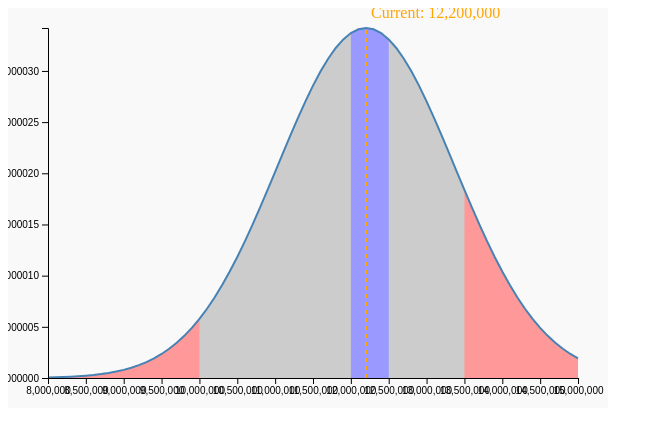
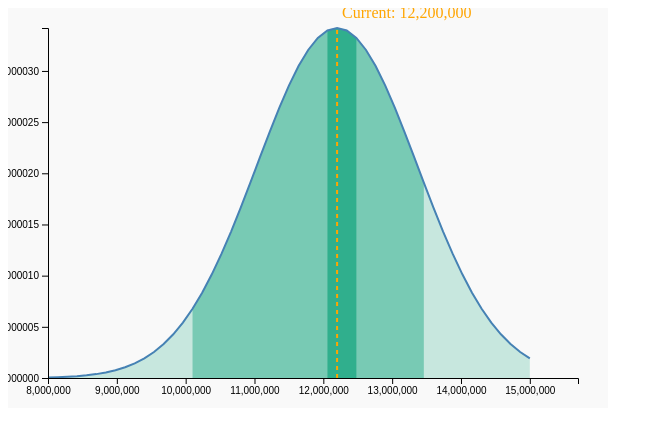
Before and after one commit to faustlifes/gaussian-distribution, a website: page gaus2.html in a window 1280 px wide. Shown: the whole page, without its empty margins (0-659 px from the left). Drawn offline with nearby package versions, Linux system fonts and the light colour scheme.

Commit message:
fixed colors

```diff
--- a/gaus2.html
+++ b/gaus2.html
@@ -34,6 +34,8 @@
         const width = 600;
         const height = 400;
         const margin = { top: 20, right: 30, bottom: 30, left: 40 };
+        const pers10 = (payer.maxValue - payer.minValue) * 0.1;
+        const pers05 = (payer.maxValue - payer.minValue) * 0.02;
 
         // Gaussian function parameters (for visual purposes)
         const mu = payer.value;
@@ -48,13 +50,13 @@
 
         // Generate data points for Gaussian distribution
         const data = [];
-        for (let x = payer.minValue; x <= payer.maxValue; x += 100000) {
+        for (let x = payer.minValue; x <= payer.maxValue; x += pers05) {
             data.push({ x: x, y: gaussian(x, mu, sigma) });
         }
 
         // Set up x and y scales
         const xScale = d3.scaleLinear()
-            .domain([payer.minValue, payer.maxValue])
+            .domain([payer.minValue, payer.maxValue + pers10])
             .range([margin.left, width - margin.right]);
 
         const yScale = d3.scaleLinear()
@@ -67,9 +69,9 @@
         // Define segments using the input bounds, keeping separate bounds but using the same color for lc, hc, and lwc bounds
         const segments = [
             { lower: payer.minValue, upper: payer.hcUpperBound, color: '#f99' }, // low confidence lower bound
-            { lower: payer.hcUpperBound, upper: payer.hcLowerBound, color: '#f99' }, // low confidence upper bound
-            { lower: payer.lcUpperBound, upper: payer.lcLowerBound, color: '#ccc' }, // medium confidence bounds
-            { lower: payer.lwcUpperBound, upper: payer.lwcLowerBound, color: '#99f' }, // high confidence bounds
+            { lower: payer.hcUpperBound, upper: payer.hcLowerBound, color: 'rgba(0, 158, 115, 0.2)' }, // low confidence upper bound
+            { lower: payer.lcUpperBound, upper: payer.lcLowerBound, color: 'rgba(0, 158, 115, 0.4)' }, // medium confidence bounds
+            { lower: payer.lwcUpperBound, upper: payer.lwcLowerBound, color: 'rgba(0, 158, 115, 0.6)' }, // high confidence bounds
         ];
 
         // Loop through segments and fill them
```
